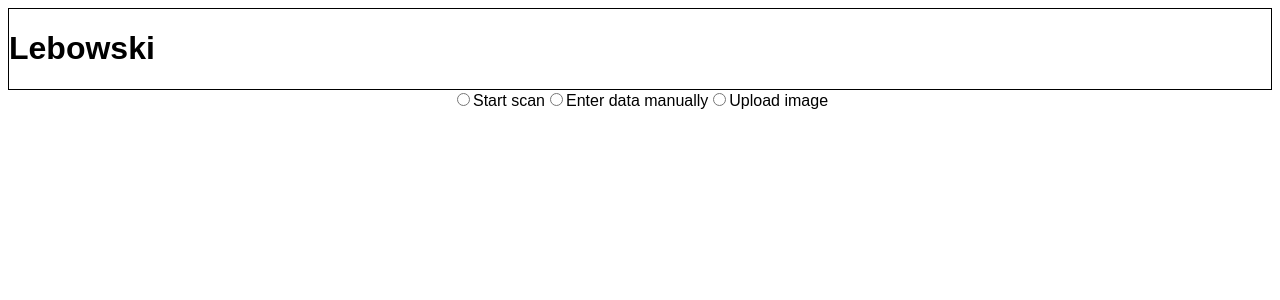
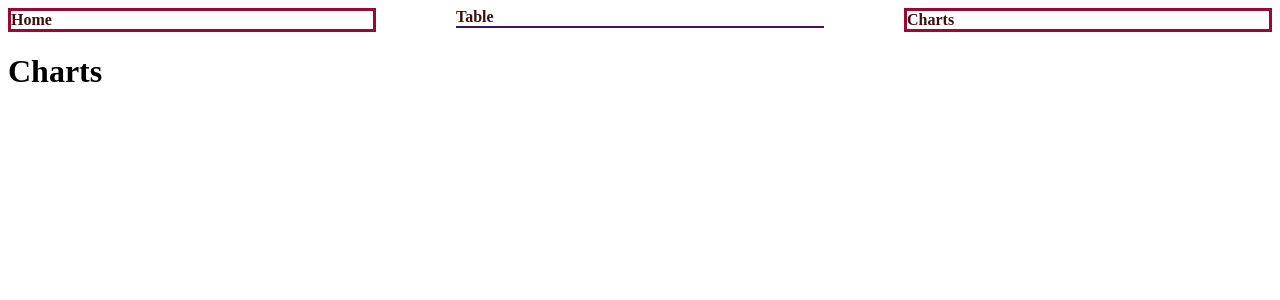
Before and after one commit to lu4ezar/lebowski, a React (Create React App) app: page /charts in a window 1280 px wide. Shown: the top 300 px of the page. Built offline with nearby package versions, Linux system fonts and the light colour scheme.

Commit message:
initial commit

```diff
--- a/package.json
+++ b/package.json
@@ -10,11 +10,14 @@
   "main": "src/index.tsx",
   "dependencies": {
     "@types/react-qr-reader": "2.1.3",
+    "@types/react-router-dom": "5.1.7",
     "@types/react-table": "7.0.28",
     "formik": "2.2.6",
+    "node-sass": "5.0.0",
     "react": "17.0.1",
     "react-dom": "17.0.1",
     "react-qr-reader": "2.2.1",
+    "react-router-dom": "5.2.0",
     "react-scripts": "4.0.3",
     "react-table": "7.6.3"
   },
--- a/src/App.tsx
+++ b/src/App.tsx
@@ -1,71 +1,10 @@
-import React, { useState } from "react";
-import Scanner from "./Scanner";
-import "./styles.css";
-
-type Mode = "scan" | "manual" | "upload";
+import Header from "./Header";
+import "./styles.scss";
 
 export default function App() {
-  const [mode, setMode] = useState<Mode | null>(null);
-  // const language = useContext(lang);
-  const handleChange = (e: React.ChangeEvent<HTMLInputElement>) => {
-    setMode(e.target.value as Mode);
-  };
   return (
-    // <LanguageContext.Provider value={language}>
     <div className="App">
-      <header
-        style={{
-          display: "flex",
-          border: "1px solid black",
-          flex: 1
-        }}
-      >
-        <h1>Lebowski</h1>
-        {/* <select
-          style={{
-            alignSelf: "center",
-            marginLeft: "auto"
-          }}
-          onChange={(e) => setLang(e.currentTarget.value)}
-        >
-          <option value="en">English</option>
-          <option value="ru">Русский</option>
-        </select> */}
-      </header>
-      <div>
-        <input
-          type="radio"
-          id="scan"
-          name="mode"
-          value="scan"
-          checked={mode === "scan"}
-          onChange={handleChange}
-        />
-        <label htmlFor="scan">Start scan</label>
-
-        <input
-          type="radio"
-          id="manual"
-          name="mode"
-          value="manual"
-          checked={mode === "manual"}
-          onChange={handleChange}
-        />
-        <label htmlFor="manual">Enter data manually</label>
-
-        <input
-          type="radio"
-          id="upload"
-          name="mode"
-          value="upload"
-          checked={mode === "upload"}
-          onChange={handleChange}
-        />
-        <label htmlFor="upload">Upload image</label>
-      </div>
-      {mode === "scan" && <Scanner />}
-      {mode === "manual" && <form />}
-      {mode === "upload" && <input type="file" />}
+      <Header />
     </div>
   );
 }
--- /dev/null
+++ b/src/Charts.tsx
@@ -0,0 +1,7 @@
+import React from "react";
+
+const Charts = () => {
+  return <h1>Charts</h1>;
+};
+
+export default Charts;
--- /dev/null
+++ b/src/Header.tsx
@@ -0,0 +1,29 @@
+import Navbar from "./Navbar";
+import "./styles.scss";
+
+const Header = () => {
+  return (
+    <header
+      style={{
+        display: "flex",
+        border: "1px solid black",
+        flex: 1
+      }}
+    >
+      <h1>Lebowski</h1>
+      <Navbar />
+      {/* <select
+          style={{
+            alignSelf: "center",
+            marginLeft: "auto"
+          }}
+          onChange={(e) => setLang(e.currentTarget.value)}
+        >
+          <option value="en">English</option>
+          <option value="ru">Русский</option>
+        </select> */}
+    </header>
+  );
+};
+
+export default Header;
--- /dev/null
+++ b/src/Home.tsx
@@ -0,0 +1,49 @@
+import React, { useState } from "react";
+
+enum Mode {
+  Scan = "scan",
+  Manual = "manual",
+  Upload = "upload"
+}
+
+const Home = () => {
+  const [mode, setMode] = useState<Mode | null>(null);
+  const handleChange = (e: React.ChangeEvent<HTMLInputElement>) => {
+    setMode(e.target.value as Mode);
+  };
+  return (
+    <div>
+      <input
+        type="radio"
+        id="scan"
+        name="mode"
+        value="scan"
+        checked={mode === "scan"}
+        onChange={handleChange}
+      />
+      <label htmlFor="scan">Start scan</label>
+
+      <input
+        type="radio"
+        id="manual"
+        name="mode"
+        value="manual"
+        checked={mode === "manual"}
+        onChange={handleChange}
+      />
+      <label htmlFor="manual">Enter data manually</label>
+
+      <input
+        type="radio"
+        id="upload"
+        name="mode"
+        value="upload"
+        checked={mode === "upload"}
+        onChange={handleChange}
+      />
+      <label htmlFor="upload">Upload image</label>
+    </div>
+  );
+};
+
+export default Home;
--- /dev/null
+++ b/src/Navbar.tsx
@@ -0,0 +1,12 @@
+import React from "react";
+import { Route, BrowserRouter, Switch, Link } from "react-router-dom";
+// import Home from "./Home";
+// import Table from "./Table";
+// import Charts from "./Charts";
+import "./styles.scss";
+
+const Navbar = () => {
+  return <div>NAVBAR</div>;
+};
+
+export default Navbar;
--- /dev/null
+++ b/src/Router.tsx
@@ -0,0 +1,44 @@
+import React from "react";
+import { Route, BrowserRouter, Switch, NavLink } from "react-router-dom";
+import Home from "./Home";
+import Table from "./Table";
+import Charts from "./Charts";
+import "./styles.scss";
+
+const Router = () => (
+  <BrowserRouter>
+    <div>
+      <nav>
+        <ul className="nav_ul">
+          <li className="nav_link">
+            <NavLink to="/" activeClassName="active-tab">
+              Home
+            </NavLink>
+          </li>
+          <li className="nav_link">
+            <NavLink to="/table" activeClassName="active-tab">
+              Table
+            </NavLink>
+          </li>
+          <li className="nav_link">
+            <NavLink to="/charts" activeClassName="active-tab">
+              Charts
+            </NavLink>
+          </li>
+        </ul>
+      </nav>
+      <Switch>
+        <Route exact path="/">
+          <Home />
+        </Route>
+        <Route path="/table">
+          <Table />
+        </Route>
+        <Route path="/charts">
+          <Charts />
+        </Route>
+      </Switch>
+    </div>
+  </BrowserRouter>
+);
+export default Router;
--- /dev/null
+++ b/src/Table.tsx
@@ -0,0 +1,5 @@
+import React from "react";
+
+const Table = () => <h1>Table</h1>;
+
+export default Table;
--- a/src/index.tsx
+++ b/src/index.tsx
@@ -1,6 +1,12 @@
 import { render } from "react-dom";
 
 import App from "./App";
+import Router from "./Router";
 
 const rootElement = document.getElementById("root");
-render(<App />, rootElement);
+render(
+  <Router>
+    <App />
+  </Router>,
+  rootElement
+);
--- a/src/styles.css
+++ /dev/null
@@ -1,13 +0,0 @@
-.App {
-  font-family: sans-serif;
-  text-align: center;
-}
-
-.error {
-  color: #441155;
-  border: 3px solid #700b70;
-  border-radius: 5px;
-  text-shadow: 1px 1px 2px #441055;
-  font-weight: bold;
-  width: 100%;
-}
--- /dev/null
+++ b/src/styles.scss
@@ -0,0 +1,48 @@
+html, body, #root {
+  height: 100vh;
+}
+
+.App {
+  height: 100%;
+  font-family: sans-serif;
+  text-align: center;
+  box-sizing: border-box;
+}
+
+.error {
+  color: #441155;
+  border: 3px solid #700b70;
+  border-radius: 5px;
+  text-shadow: 1px 1px 2px #441055;
+  font-weight: bold;
+  width: 100%;
+}
+
+.nav_ul {
+  font-weight: bold;
+  padding: 0;
+  margin: 0;
+  list-style-type: none;
+  display: flex;
+  gap: 5em;
+  & li {
+    width: 100%;
+    & > a {
+      display: block;
+      border-bottom: 2px solid #441155;
+      color: #3f0f0f;
+      transition: background-color 0.5s ease, color 0.75s ease-in-out;
+      &:hover {
+        background: #3f0f0f;
+        color: #fff;
+      }
+      &:focus, &:hover, &:visited, &:link, &:active {
+        text-decoration: none;
+      }
+    }
+  }
+  & .active-tab {
+    border: 3px solid #9e0634;
+    // border-bottom: none;
+  }
+}
```
